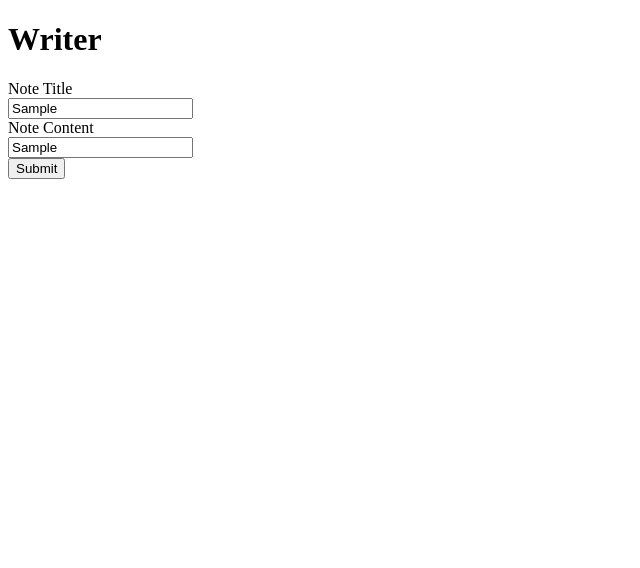
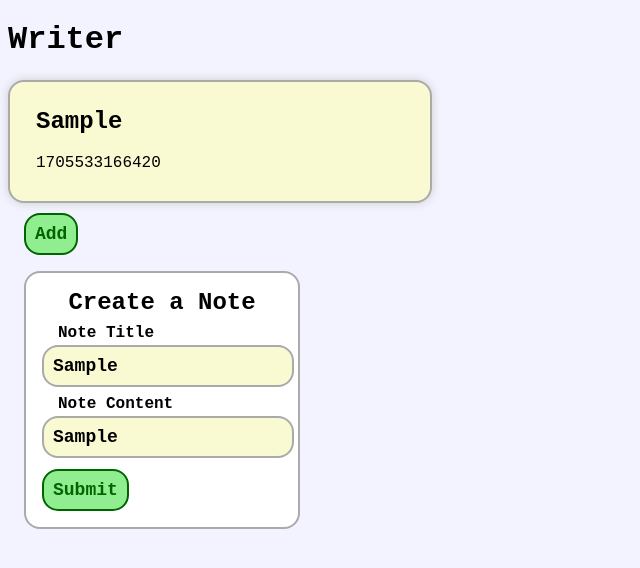
Before and after one commit to jescalada/InternetSoftwareArchitecture, a plain HTML site: page lab1/writer.html in a window 1280 px wide. Both pictures are taken after typing "Sample", "Sample" into the empty fields and a click on the button "Submit". Shown: the whole page, without its empty margins (0-640 px from the left). Drawn offline with Linux system fonts and the light colour scheme.

Commit message:
Add styles for writer page

```diff
--- /dev/null
+++ b/lab1/css/styles.css
@@ -0,0 +1,82 @@
+body {
+    font-family: 'Courier New', Courier, monospace;
+    background-color: #f3f3ff;
+}
+
+.note {
+    border: 2px solid #aaa;
+    padding: 10px;
+    margin-bottom: 10px;
+    background: lightgoldenrodyellow;
+    border-radius: 1rem;
+    box-shadow: 0 0 10px #ccc;
+    max-width: 25rem;
+    font-family: 'Courier New', Courier, monospace;
+}
+
+.note h2 {
+    margin: 0;
+    padding: 1rem;
+    padding-bottom: 0rem;
+}
+
+.note p {
+    margin: 0;
+    padding: 1rem;
+    line-height: 1.5;
+}
+
+button {
+    padding: 0.5em;
+    border-radius: 1rem;
+    font-size: large;
+    font-weight: bold;
+    background-color: lightgreen;
+    color: darkgreen;
+    border: 2px solid darkgreen;
+    font-family: 'Courier New', Courier, monospace;
+}
+
+label {
+    font-weight: bold;;
+}
+
+input, textarea {
+    padding: 0.5em;
+    border-radius: 1rem;
+    font-size: large;
+    font-weight: bold;
+    background-color: lightgoldenrodyellow;
+    font-family: 'Courier New', Courier, monospace;
+    border: 2px solid #aaa;
+    margin-bottom: 0.5rem;
+    margin-top: 0.2rem;
+}
+
+label {
+    margin: 1rem;
+}
+
+#create-post-container {
+    padding: 1rem;
+    border: 2px solid #aaa;
+    background-color: white;
+    max-width: 15rem;
+    border-radius: 1rem;
+    margin: 1rem;
+}
+
+#create-post-container h2 {
+    margin: 0;
+    margin-bottom: 0.5rem;
+    padding: 0;
+    text-align: center;
+}
+
+#add {
+    margin-left: 1rem;
+}
+
+#submit {
+    margin-top: 0.2rem;
+}
--- a/lab1/writer.html
+++ b/lab1/writer.html
@@ -4,11 +4,14 @@
   <meta charset="UTF-8">
   <meta name="viewport" content="width=device-width, initial-scale=1.0">
   <title>Writer</title>
+  <link rel="stylesheet" href="css/styles.css"
 </head>
 <body>
   <h1>Writer</h1>
-
+  <div id="notes"></div>
+  <button id="add">Add</button>
   <div id="create-post-container">
+    <h2>Create a Note</h2>
     <label for="title">Note Title</label><br>
     <input type="text" id="title" placeholder="Enter a title"><br>
     <label for="cotnent">Note Content</label><br>
```
Also changed, not shown: lab1/css/style.css (deleted).
